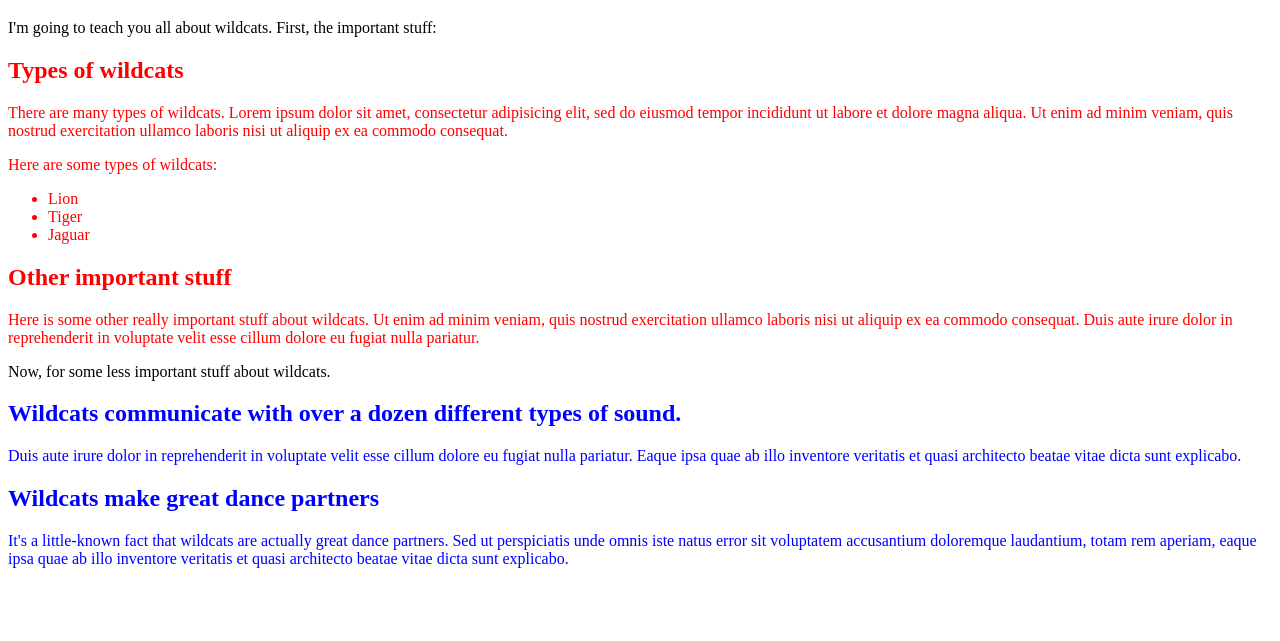
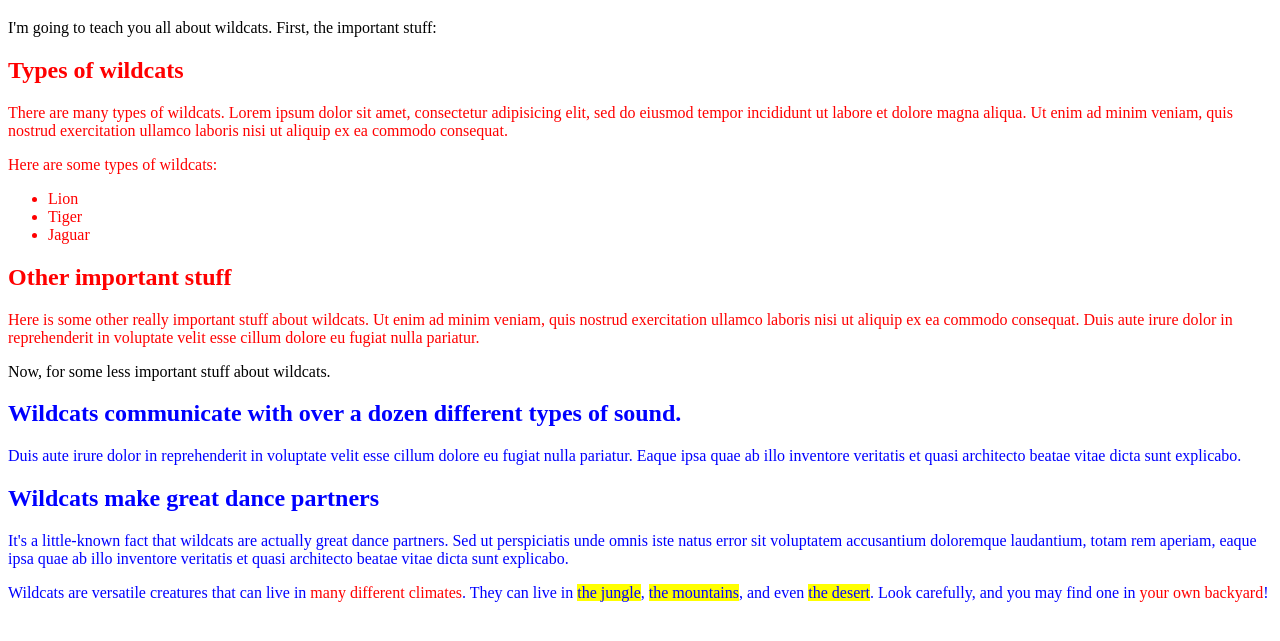
Before and after one commit to Brian-Weloba/wildcats, a plain HTML site: page index.html in a window 1280 px wide. Shown: the part 61-702 px from the top of the page. Drawn offline with Linux system fonts and the light colour scheme.

Commit message:
add <span> and style with css

```diff
--- a/css/styles.css
+++ b/css/styles.css
@@ -5,3 +5,7 @@
 .unimportant {
     color: blue;
 }
+
+.cat-climate {
+    background-color: yellow;
+}
--- a/index.html
+++ b/index.html
@@ -30,6 +30,8 @@
         <h2>Wildcats make great dance partners</h2>
         <p>It's a little-known fact that wildcats are actually great dance partners. Sed ut perspiciatis unde omnis iste natus error sit voluptatem accusantium doloremque laudantium, totam rem aperiam, eaque ipsa quae ab illo inventore veritatis et quasi
             architecto beatae vitae dicta sunt explicabo.</p>
+        <p>Wildcats are versatile creatures that can live in <span class="important">many different climates</span>. They can live in <span class="cat-climate">the jungle</span>, <span class="cat-climate">the mountains</span>, and even <span class="cat-climate">the desert</span>.
+            Look carefully, and you may find one in <span class="important">your own backyard</span>!
     </div>
 </body>
 
```
